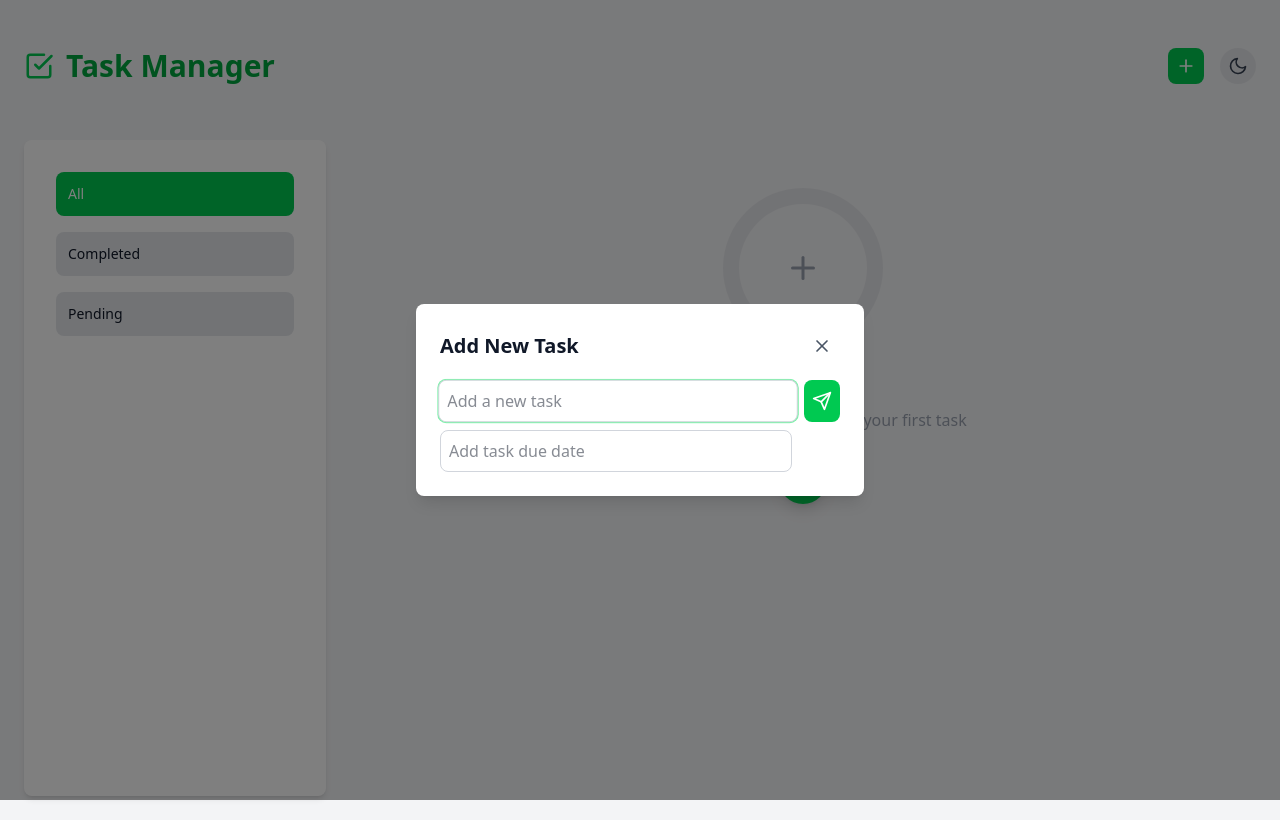
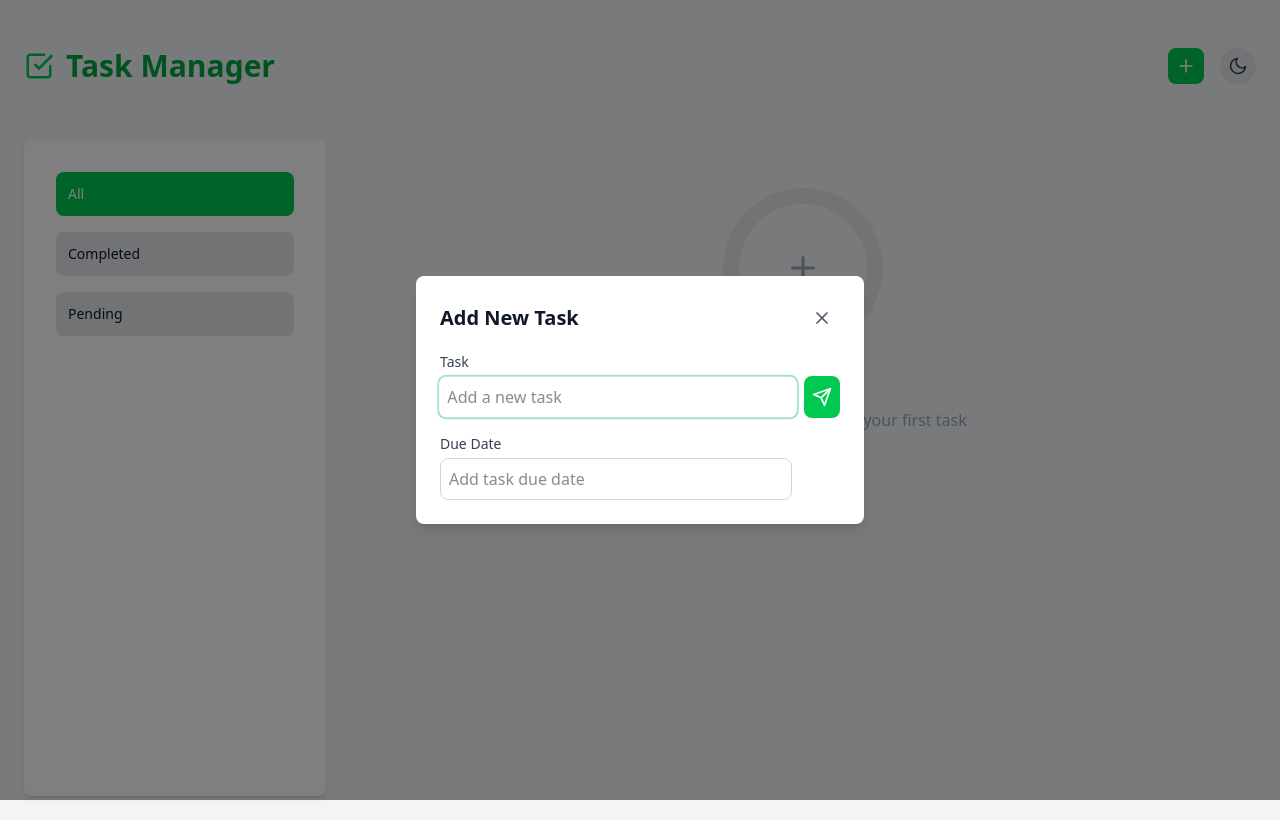
Before and after one commit to lilbobb/TaskManagerApp, a React (Vite) app: page / in a window 1280 px wide. Both pictures are taken after a click on the button 1186 px from the left and 66 px from the top of the page. Built offline with nearby package versions, Linux system fonts and the light colour scheme.

Commit message:
add label to input

```diff
--- a/src/components/tasks/TaskForm.jsx
+++ b/src/components/tasks/TaskForm.jsx
@@ -33,6 +33,12 @@ function TaskForm({ isOpen, onClose, onTaskAdded }) {
     }
   }, [isOpen]);
 
+  useEffect(() => {
+    if (isDateFocused && dateInputRef.current) {
+      dateInputRef.current.focus();
+    }
+  }, [isDateFocused]);
+
   const handleSubmit = (e) => {
     e.preventDefault();
     if (input.trim()) {
@@ -43,6 +49,10 @@ function TaskForm({ isOpen, onClose, onTaskAdded }) {
       onClose();
       if (onTaskAdded) onTaskAdded();
     }
+  };
+
+  const handleDateFocus = () => {
+    setIsDateFocused(true);
   };
 
   if (!isOpen) return null;
@@ -79,9 +89,17 @@ function TaskForm({ isOpen, onClose, onTaskAdded }) {
               <FiX size={20} />
             </motion.button>
           </div>
-          <form onSubmit={handleSubmit} className="flex flex-col gap-2">
+          <form onSubmit={handleSubmit} className="flex flex-col gap-4">
+            <div className="flex flex-col gap-1">
+              <label
+                htmlFor="task-input"
+                className="text-sm font-medium text-gray-700 dark:text-gray-300"
+              >
+                Task
+              </label>
               <div className="flex gap-2">
                 <motion.input
+                  id="task-input"
                   ref={inputRef}
                   type="text"
                   value={input}
@@ -102,19 +120,29 @@ function TaskForm({ isOpen, onClose, onTaskAdded }) {
                   <FiSend size={20} />
                 </motion.button>
               </div>
+            </div>
+            <div className="flex flex-col gap-1">
+              <label
+                htmlFor="due-date-input"
+                className="text-sm font-medium text-gray-700 dark:text-gray-300"
+              >
+                Due Date
+              </label>
               <div className="flex gap-2">
                 <input
+                  id="due-date-input"
                   ref={dateInputRef}
                   type={isDateFocused || dueDate ? "date" : "text"}
                   value={dueDate}
                   onChange={(e) => setDueDate(e.target.value)}
-                onFocus={() => setIsDateFocused(true)}
+                  onFocus={handleDateFocus}
                   onBlur={() => setIsDateFocused(!!dueDate)}
                   placeholder="Add task due date"
                   className="flex-1 p-2 border border-gray-300 rounded-lg bg-white dark:bg-gray-800 dark:border-gray-600 dark:text-gray-100 focus:outline-none focus:ring focus:ring-green-300 dark:focus:ring-green-600 transition-colors duration-200"
                   min={new Date().toISOString().split("T")[0]}
                 />
                 <div className="w-10 h-10"></div>
+              </div>
             </div>
           </form>
         </div>
```
Lines whose indentation alone changed are shown as unchanged.
